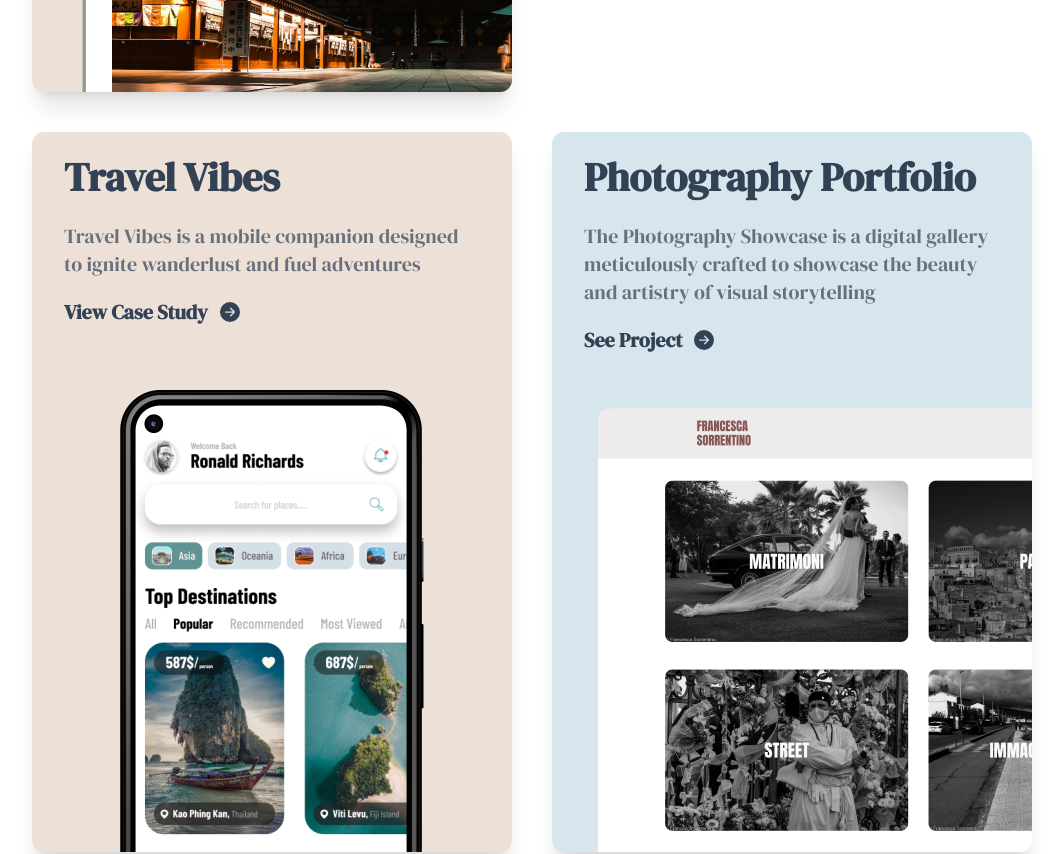
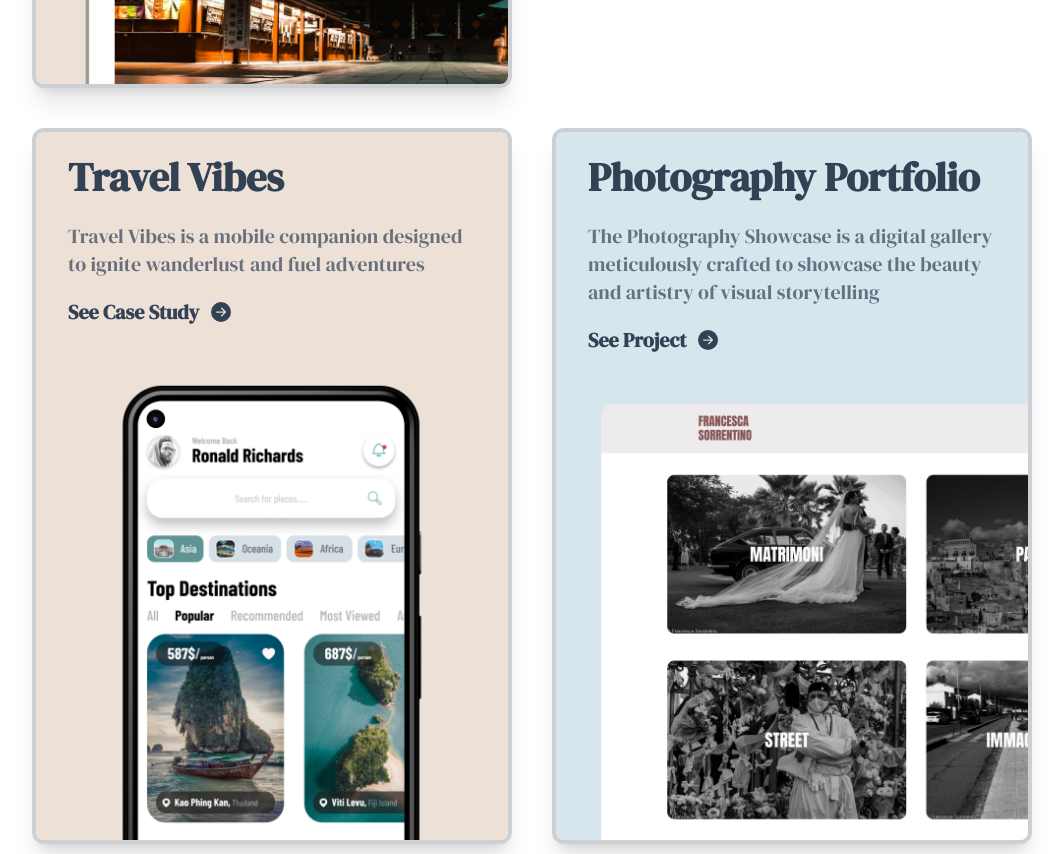
Before and after one commit to andreasiano/Portfolio, a React (Create React App) app: page / in a window 1280 px wide. Shown: the part 1360-2214 px from the top of the page, without its empty margins (108-1171 px from the left). Built offline with nearby package versions, Linux system fonts and the light colour scheme.

Commit message:
Changes made for border on cards

```diff
--- a/src/components/ImageCards.jsx
+++ b/src/components/ImageCards.jsx
@@ -21,7 +21,7 @@ export default function ImageCards() {
       {imgData.map((card, index) => (
         <a key={card.id} href={card.link}>
           <motion.div
-            className="shadow-xl font-dmdisplay relative overflow-hidden rounded-xl group"
+            className="shadow-xl font-dmdisplay border-opacity-25 relative overflow-hidden border-4 border-gray-700 rounded-xl group"
             key={index}
             variants={animationVariants}
             initial='initial'
--- a/src/constants/index.js
+++ b/src/constants/index.js
@@ -43,7 +43,7 @@ export const imgData = [
            img: img3,
            description:
              "Travel Vibes is a mobile companion designed to ignite wanderlust and fuel adventures",
-           button: "View Case Study",
+           button: "See Case Study",
            link:
              "https://www.figma.com/file/bohhBEUAqAzkZO6bV7XcxC/Travel-Mobile-App?type=design&node-id=512%3A19&mode=design&t=pkqywCcFrmQFpAXm-1",
            icon: <BsFillArrowRightCircleFill />,
```
